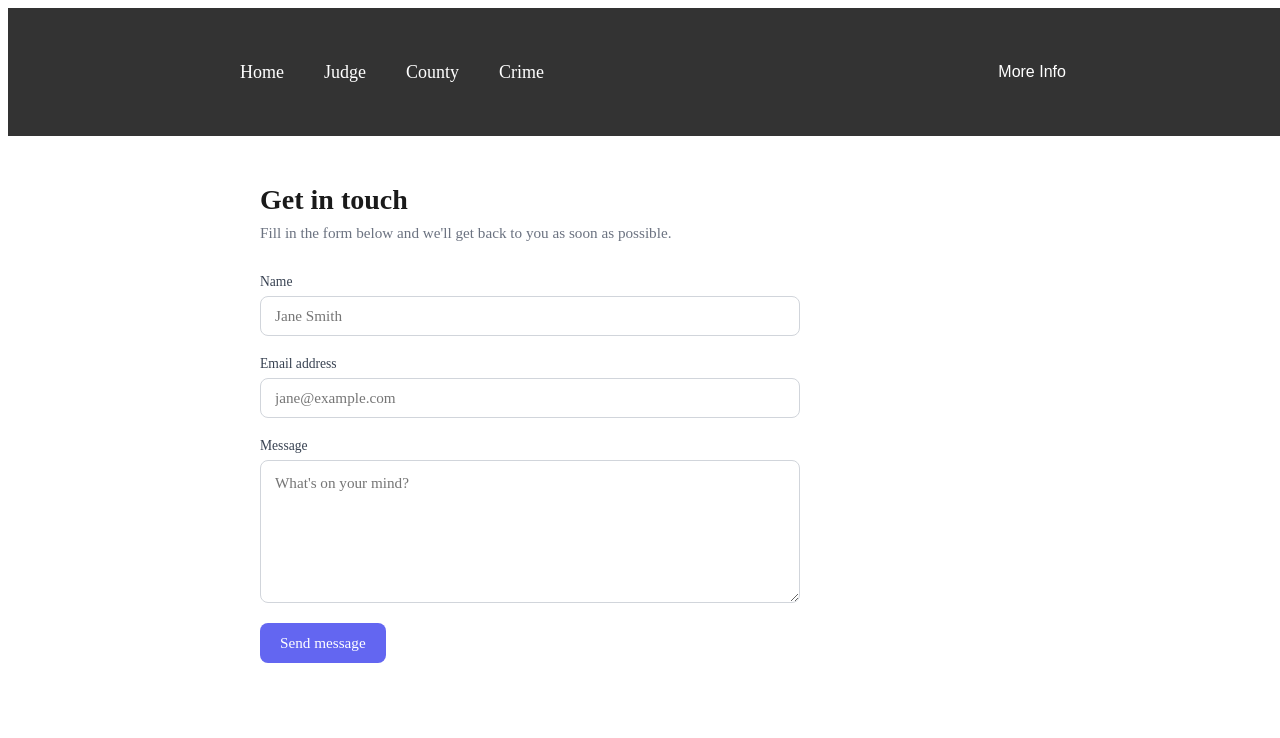
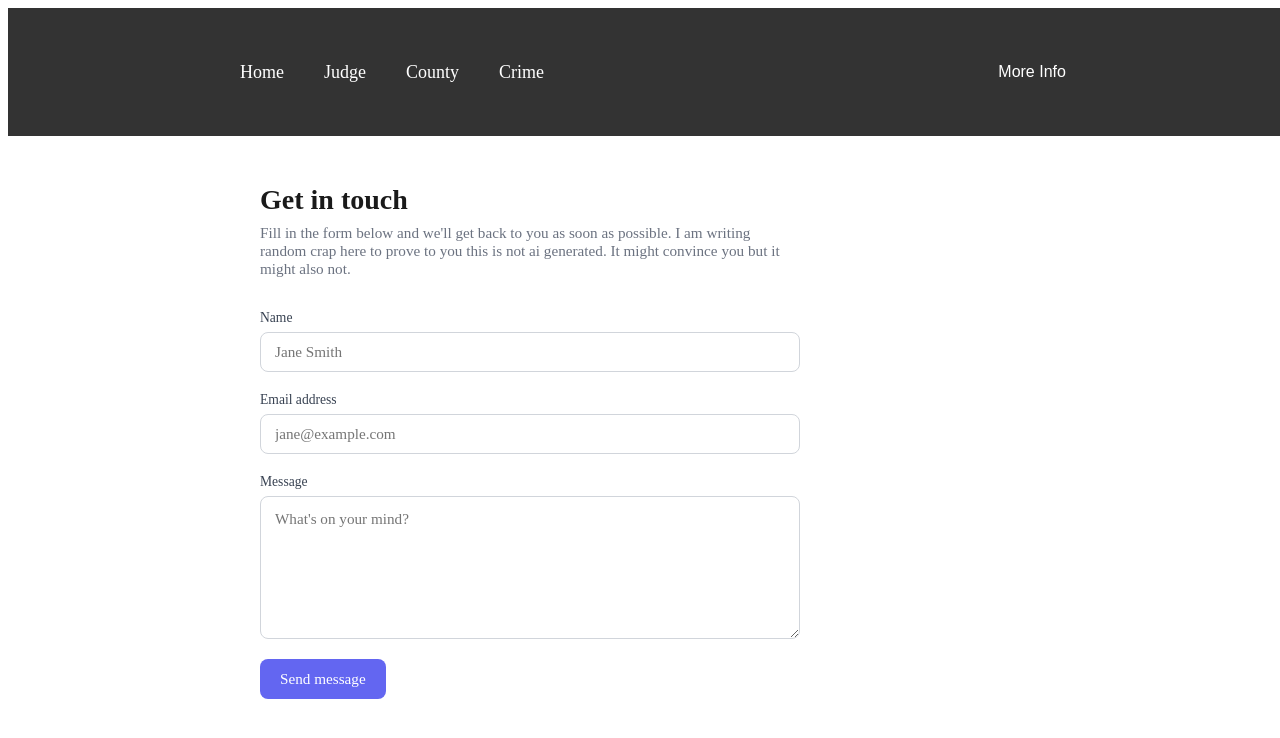
Before and after one commit to Richard-M-Baine/quantMVP, a React (Create React App) app in the folder frontend/: page /contact in a window 1280 px wide. Shown: the top 738 px of the page. Built offline with nearby package versions, Linux system fonts and the light colour scheme; no server answers.

Commit message:
added stuff

```diff
--- a/frontend/src/components/Spiel/Contact/index.js
+++ b/frontend/src/components/Spiel/Contact/index.js
@@ -53,7 +53,7 @@ function ContactComponent() {
       <div className="contact-inner">
         <h2 className="contact-heading">Get in touch</h2>
         <p className="contact-subtext">
-          Fill in the form below and we'll get back to you as soon as possible.
+          Fill in the form below and we'll get back to you as soon as possible.  I am writing random crap here to prove to you this is not ai generated. It might convince you but it might also not.
         </p>
 
         <div className="contact-form">
```
